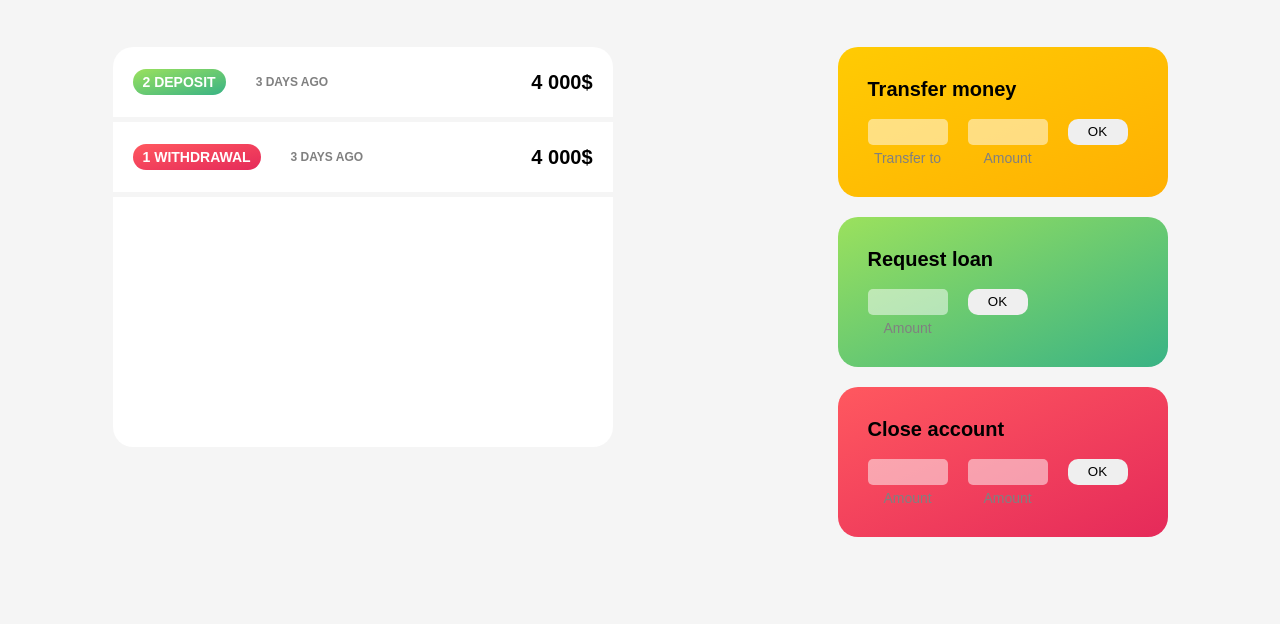
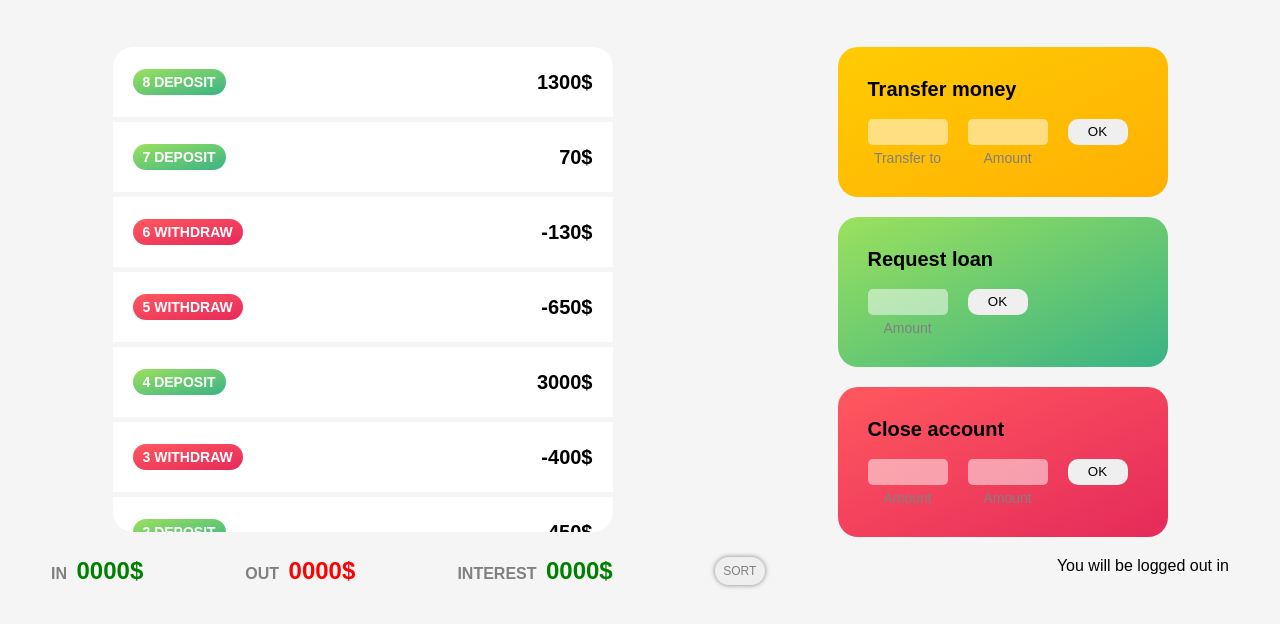
Before and after one commit to ItsMeCineQ/Bankist_app, a plain HTML site: page index.html in a window 1280 px wide. Shown: the part 176-800 px from the top of the page. Drawn offline with Linux system fonts and the light colour scheme.

Commit message:
finished html and css

```diff
--- a/index.html
+++ b/index.html
@@ -82,6 +82,23 @@
                 </div>
             </section>
         </section>
+
+        <section class="bottom">
+            <div class="in">
+                in
+                <span class="value_in">0000$</span>
+            </div>
+            <div class="out">
+                out
+                <span class="value_out">0000$</span>
+            </div>
+            <div class="interest">
+                interest
+                <span class="interest_value">0000$</span>
+            </div>
+            <button class="sort">sort</button>
+            <div class="logout">You will be logged out in </div>
+        </section>
     </main>
     <script src="main.js"></script>
 </body>
--- a/main.js
+++ b/main.js
@@ -54,3 +54,20 @@ const inputTransferAmount = document.querySelector('.form_input-amount');
 const inputLoanAmount = document.querySelector('.form_input-loan');
 const inputCloseUsername = document.querySelector('.form_input-user');
 const inputClosePin = document.querySelector('.form_input-pin');
+
+const displayMovements = function(movements){
+    containerMovements.innerHTML = '';
+    movements.forEach(function(mov, i){
+        const type = mov > 0 ? 'deposit' : 'withdraw';
+
+        const html = `
+        <div class="movement">
+            <span class="${type}">${i+1} ${type}</span>
+            <p class="amount">${mov}$</p>
+        </div>
+        `;
+
+        containerMovements.insertAdjacentHTML('afterbegin', html);
+    });
+}
+displayMovements(account1.movements);
--- a/style.css
+++ b/style.css
@@ -77,12 +77,29 @@ main .mid{
     justify-content: space-around;
 }
 
+::-webkit-scrollbar{
+   background: none;
+   width: 5px;
+   border-radius: 20px;
+   height: 0;
+}
+
+::-webkit-scrollbar-track{
+    border-radius: 20px;
+    margin: 30px 0;
+}
+
+::-webkit-scrollbar-thumb{
+    background-color: grey;
+    border-radius: 10px;
+}
+
 main .mid .left{
     width: 500px;
-    height: 400px;
+    height: 485px;
     background-color: white;
     border-radius: 20px;
-    overflow: scroll;
+    overflow-y: scroll;
 }
 
 main .mid .left .movement{
@@ -190,3 +207,45 @@ main .mid .right .transfers .area .boxes button{
     border-radius: 10px;
     border: none;
 }
+
+main .bottom{
+    display: flex;
+    justify-content: space-around;
+}
+
+main .bottom .in,
+main .bottom .out,
+main .bottom .interest{
+    text-transform: uppercase;
+    color: grey;
+    font-weight: bold;
+}
+
+main .bottom .value_in{
+    color: green;
+    font-size: 24px;
+    margin-left: 5px;
+}
+
+main .bottom .value_out{
+    color: red;
+    font-size: 24px;
+    margin-left: 5px;
+}
+
+main .bottom .interest_value{
+    color: green;
+    font-size: 24px;
+    margin-left: 5px;
+}
+
+main .bottom .sort{
+    margin-right: 190px;
+    width: 50px;
+    border: none;
+    box-shadow: 0 0 5px grey;
+    border-radius: 15px;
+    text-transform: uppercase;
+    font-size: 12px;
+    color: grey;
+}
```
